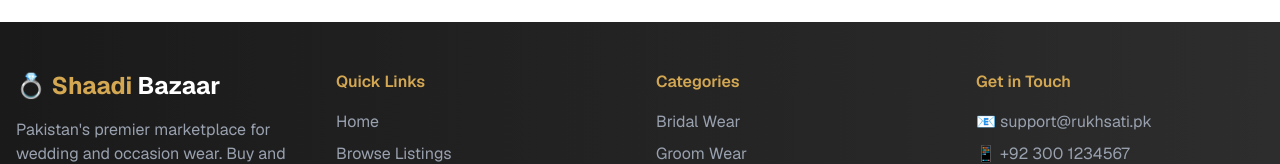
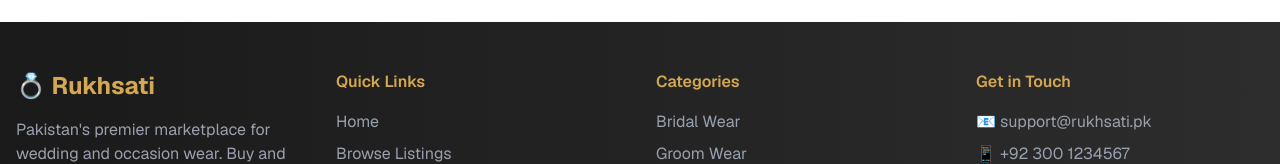
Before and after one commit to mjhanzaibmemon/shadai-bazar, a Next.js app: page / in a window 1280 px wide. Shown: the part 2702-2866 px from the top of the page. Built offline with nearby package versions, Linux system fonts and the light colour scheme; no server answers.

Commit message:
fix: footer + manifest rebrand to Rukhsati

```diff
--- a/src/components/Footer.tsx
+++ b/src/components/Footer.tsx
@@ -11,7 +11,7 @@
           {/* Brand */}
           <div>
             <h3 className="text-2xl font-bold mb-4">
-              💍 <span className="text-[#d4a853]">Shaadi</span> Bazaar
+              💍 <span className="text-[#d4a853]">Rukhsati</span>
             </h3>
             <p className="text-gray-400">
               Pakistan's premier marketplace for wedding and occasion wear. Buy and sell at 40-70% cheaper prices.
```
Also changed, not shown: public/manifest.json.
